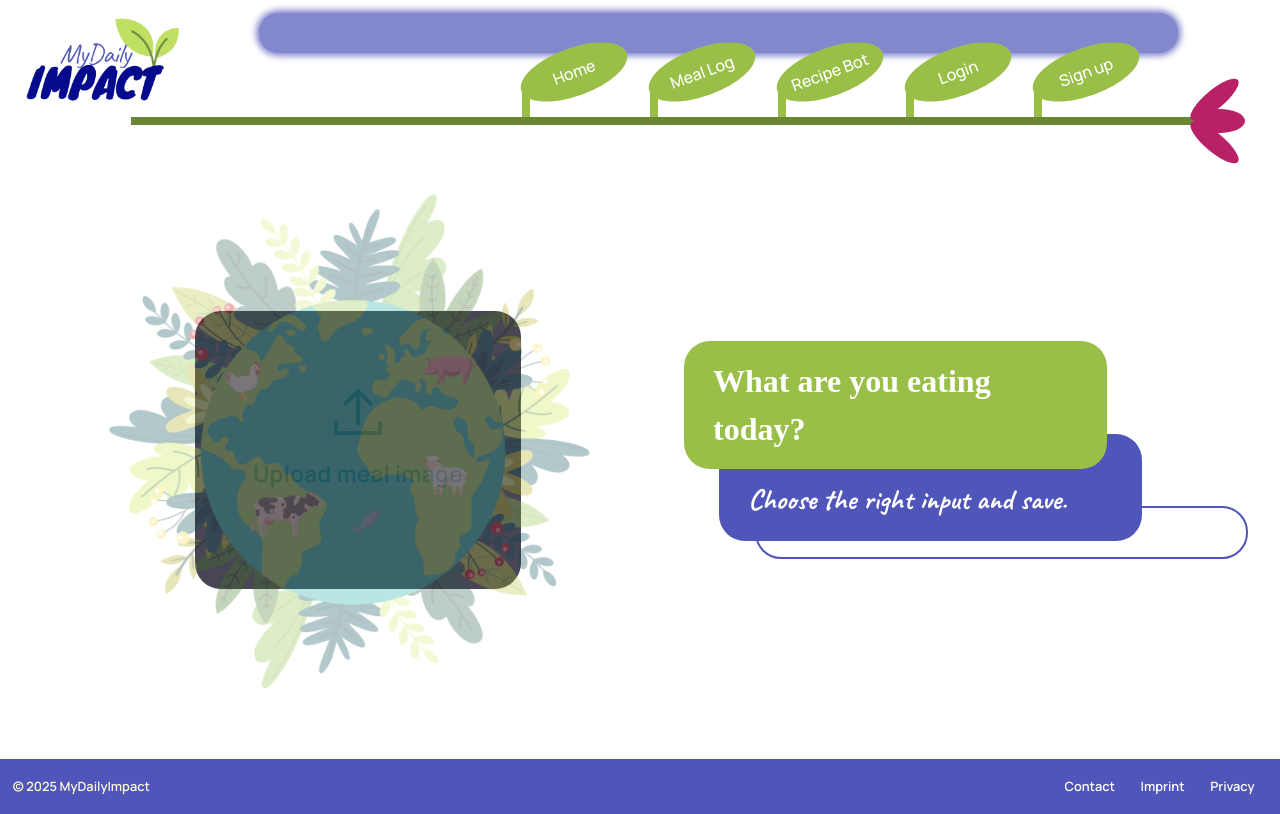
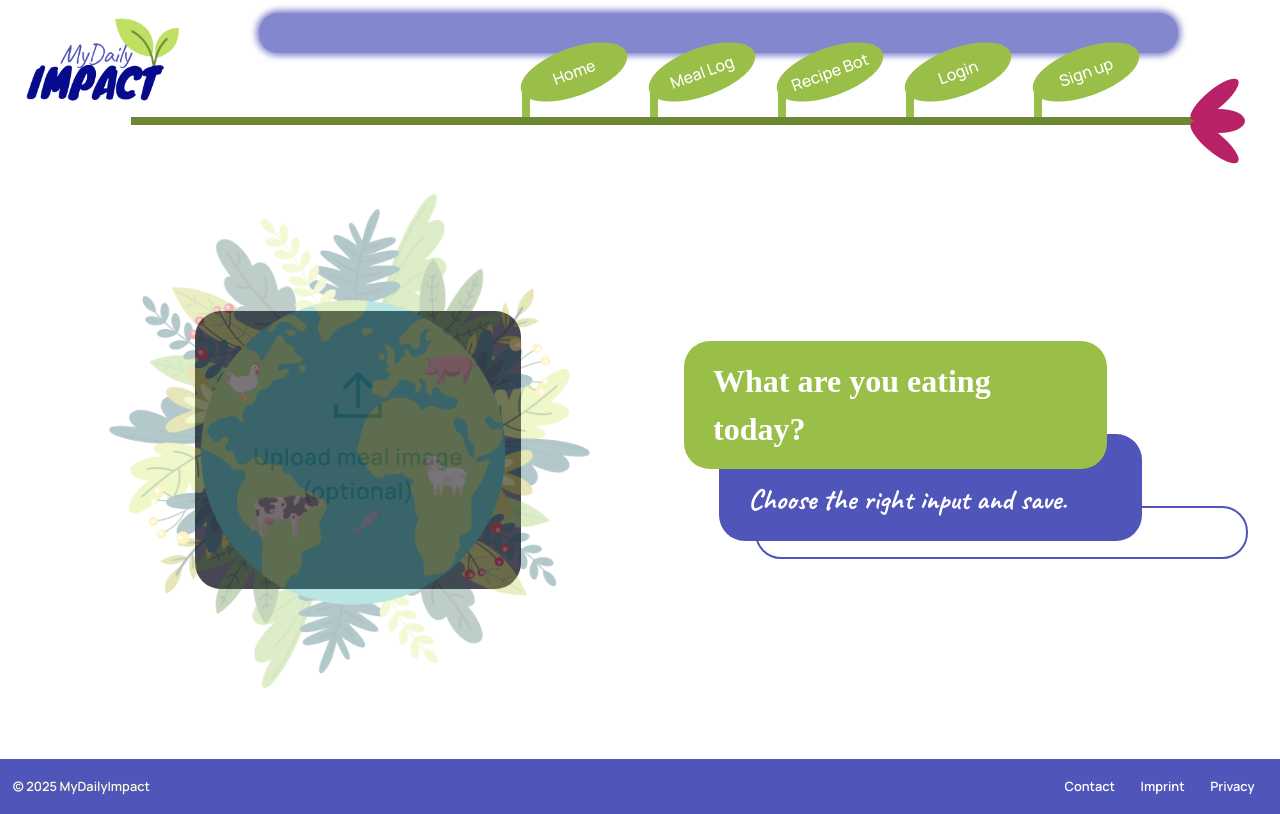
Before and after one commit to TechLabs-Remote-Bootcamp/WS24-MyDailyImpact, a React (Vite) app in the folder mdi-react/: page /meal-logging in a window 1280 px wide. Built offline with nearby package versions, Linux system fonts and the light colour scheme; a web font is replaced by a local one.

Commit message:
adjust description

```diff
--- a/mdi-react/src/components/LC_imageUpload.jsx
+++ b/mdi-react/src/components/LC_imageUpload.jsx
@@ -14,7 +14,11 @@ export default function LC_imageUpload() {
         />
         <div className={styles.uploadField}>
           <GrUpload className={styles.uploadIcon} />
-          <p>Upload meal image</p>
+          <p>
+            Upload meal image
+            <br />
+            {"(optional)"}
+          </p>
         </div>
       </div>
     </>
--- a/mdi-react/src/components/LC_imageUpload.module.scss
+++ b/mdi-react/src/components/LC_imageUpload.module.scss
@@ -31,6 +31,7 @@
   letter-spacing: 0.5px;
   font-weight: 600;
   font-size: 1.4rem;
+  text-align: center;
 }
 
 .uploadIcon {
--- a/mdi-react/src/components/RC_login.jsx
+++ b/mdi-react/src/components/RC_login.jsx
@@ -49,8 +49,9 @@ export default function RC_login() {
         h2Text="Your daily impact"
         h3Text="Sign in to your account"
       >
+        <h2>Hallo</h2>
         <div>
-          <form className={form["login-form"]} onSubmit={handleSubmit}>
+          <form className={form["form-container"]} onSubmit={handleSubmit}>
             <label>
               Email:
               <input
```
